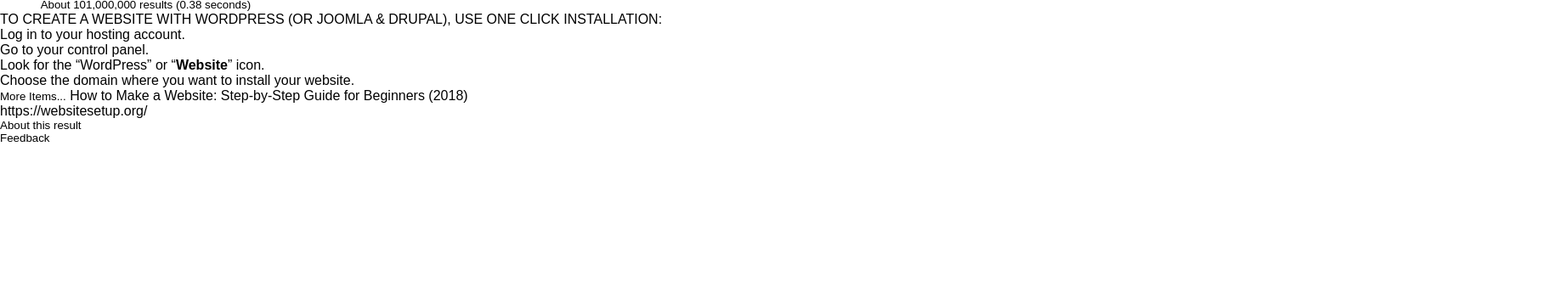
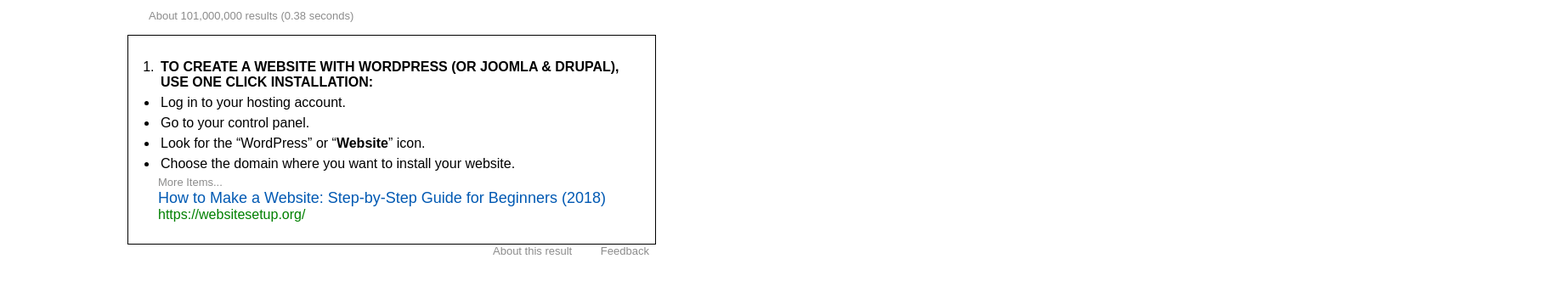
Before and after one commit to a6macleod/google-search-results, a plain HTML site: page index.html in a window 1280 px wide. Shown: the part 126-464 px from the top of the page at 85% size, 1830 px wide, since content can reach past the window. Drawn offline with Linux system fonts and the light colour scheme.

Commit message:
Add css for first main content results

```diff
--- a/index.html
+++ b/index.html
@@ -39,10 +39,12 @@
 	</header>
 
 <!-- Main Content -->
+<div class="main-content">
 	<small id="results"> About 101,000,000 results (0.38 seconds)</small>
-<div class="websitesetup.org">
+
+	<div id="websitesetup">
 		<ol>
-		<li>TO CREATE A WEBSITE WITH WORDPRESS (OR JOOMLA & DRUPAL), USE ONE CLICK INSTALLATION:</li>
+			<li><strong>TO CREATE A WEBSITE WITH WORDPRESS (OR JOOMLA & DRUPAL), USE ONE CLICK INSTALLATION:</strong></li>
 		</ol>
 		<ul>
 			<li>Log in to your hosting account.</li>
@@ -50,15 +52,21 @@
 			<li>Look for the “WordPress” or “<strong>Website</strong>” icon.</li>
 			<li>Choose the domain where you want to install your website.</li>
 		</ul>
-	<small>More Items...</small>
-	<a href="#">How to Make a Website: Step-by-Step Guide for Beginners (2018)</a>
+		<small>More Items...</small><br>
+		<a href="#" class="blue-link">How to Make a Website: Step-by-Step Guide for Beginners (2018)</a>
 		<p class="url-green">https://websitesetup.org/</p>
 	</div> <!--end wibsitesetup.org -->
+
 	<small>
 		<ul>
-		<li>About this result</li>
-		<li>Feedback</li>
+			<li><a href="#">About this result</a></li>
+			<li><a href="#">Feedback</a></li>
 		</ul>
+	</small>
+
+
+
+</div>
 
 <!-- Results Page Links -->
 
--- a/style.css
+++ b/style.css
@@ -78,3 +78,57 @@ header ul li a {
 	color: #0066ff;
 	font-weight: bold;
 }
+
+
+
+		/* MAIN CONTENT STARTS HERE */
+
+
+			/* Start small text */
+small, small ul li a {
+	font-size: 13px;
+	color: #8c8c8c;
+}
+#results {
+	position: relative;
+	left: 160px;
+	display: block;
+	margin: 15px;
+}
+					/* End small text section */
+
+		/* Link and URL */
+.url-green {
+	color: #008000;
+}
+.blue-link {
+	font-size: 18px;
+	color: #0059b3;
+}
+.blue-link:hover {
+	font-size: 18px;
+	color: #0059b3;
+	text-decoration: underline;
+}
+
+				/* End Link and URL */
+
+#websitesetup {
+	position: relative;
+	left: 150px;
+	border: solid 1px black;
+	padding: 25px 35px;
+	width: 550px;
+}
+#websitesetup ol li, #websitesetup ul li {
+	padding: 3px;
+}
+
+small ul {
+	position: relative;
+	left: 550px;
+}
+small ul li {
+	display: inline-block;
+	padding-left: 30px;
+}
```
Lines whose indentation alone changed are shown as unchanged.
